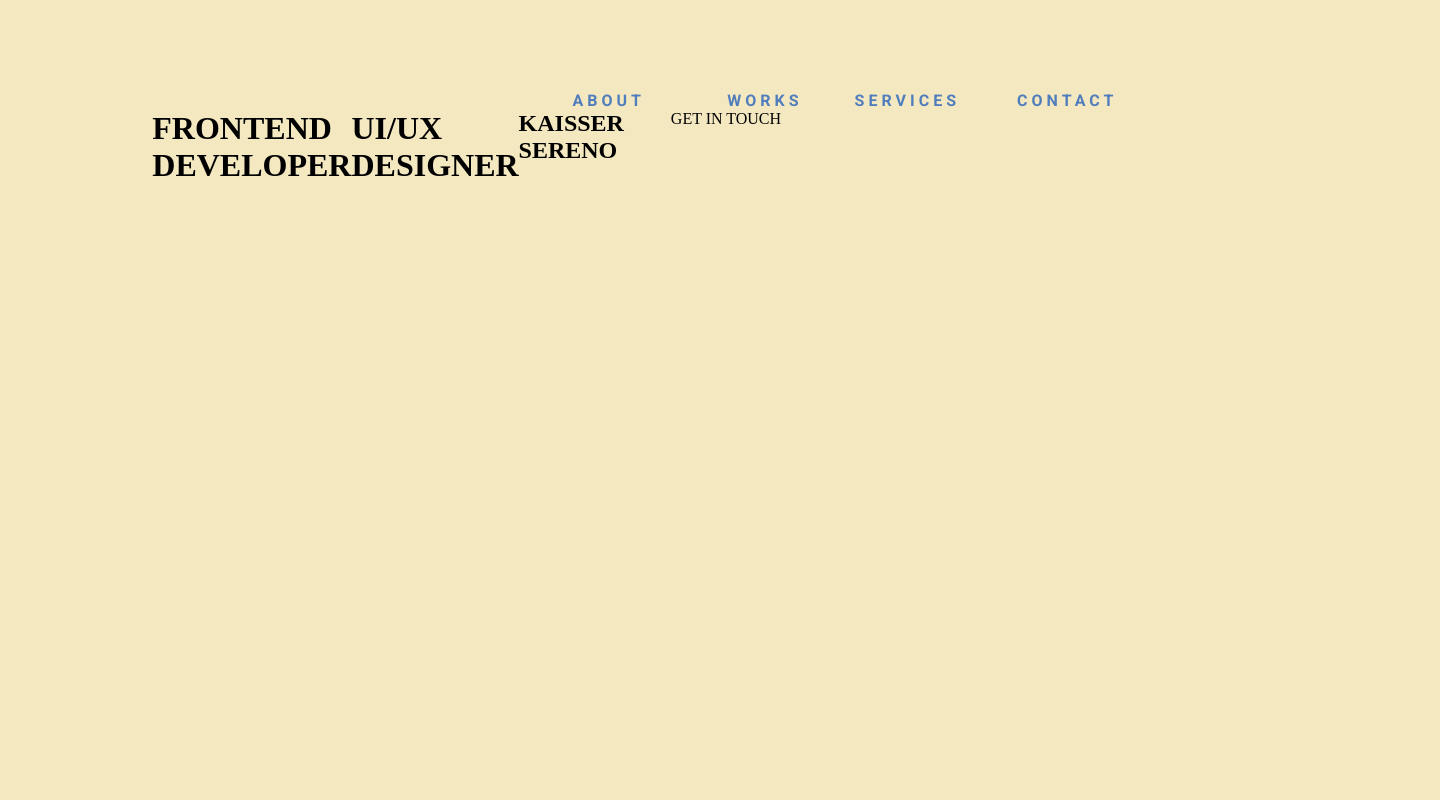
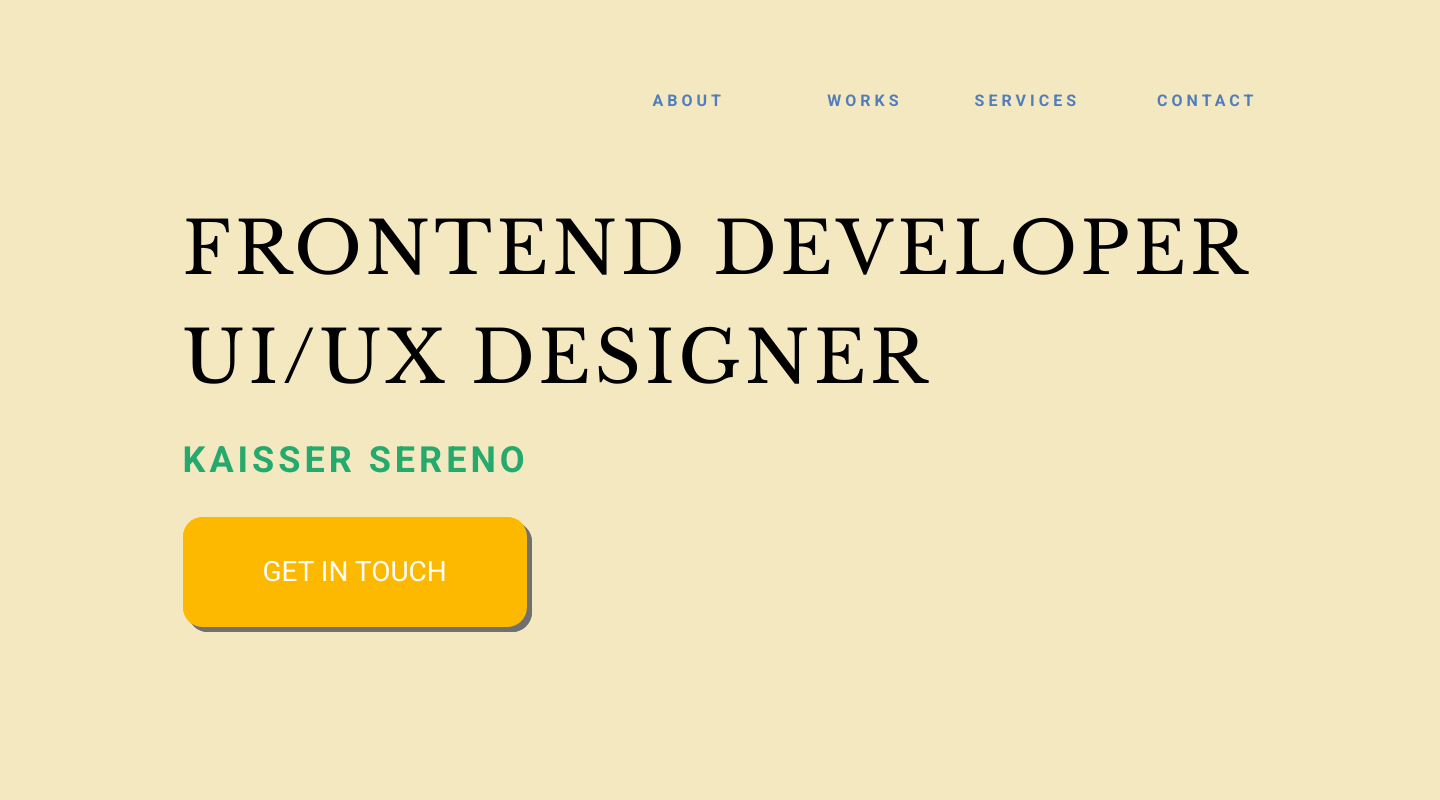
Before and after one commit to ka1sser/personal-portfolio-website, a plain HTML site: page 02-js-interactive/index.html in a window 1280 px wide. Shown: the top 800 px of the page, 1440 px wide, since content can reach past the window. Drawn offline with nearby package versions, Linux system fonts and the light colour scheme.

Commit message:
Hero page done-- without transitions

```diff
--- a/02-js-interactive/index.html
+++ b/02-js-interactive/index.html
@@ -30,8 +30,8 @@
         <main>
             <div id="hero">
                 <span id="black-line"></span>
-                <h1>FRONTEND DEVELOPER</h1>
-                <h1>UI/UX DESIGNER</h1>
+                <h1 id="title-1">FRONTEND DEVELOPER</h1>
+                <h1 id="title-2">UI/UX DESIGNER</h1>
                 <h2>KAISSER SERENO</h2>
                 <span>GET IN TOUCH</span>
             </div>
--- a/02-js-interactive/styles/index.css
+++ b/02-js-interactive/styles/index.css
@@ -16,14 +16,16 @@
 
 body {
     background-color: var(--beige-primary);
+    width: 1440px;
+    margin: auto;
 }
 
 nav {
     display: grid;
-    width: 100vw;
+    width: 1440px;
     height: 6.875rem;
     grid-template-columns: repeat(8, 1fr);
-    column-gap: 20px;
+    column-gap: 1.25rem;
 }
 
 ul#nav-ul{
@@ -55,4 +57,60 @@ ul#nav-ul{
     height: 100vh;
     display: grid;
     grid-template: repeat(8, 1fr) / repeat(8, 1fr);
+    gap: 1.25rem 1.25rem
 }
+
+#title-1{
+    grid-row-start: 2;
+    grid-row-end: 2;
+    grid-column-start: 2;
+    grid-column-end: 8;
+    font-size: 4.5rem;
+    font-family: 'Libre Baskerville';
+    font-weight: normal;
+    letter-spacing: 0.25rem;
+    align-self: center;
+}
+
+#title-2{
+    grid-row-start: 3;
+    grid-row-end: 3;
+    grid-column-start: 2;
+    grid-column-end: 8;
+    font-size: 4.5rem;
+    font-family: 'Libre Baskerville';
+    font-weight: normal;
+    letter-spacing: 0.25rem;
+    align-self: center;
+}
+
+#hero h2{
+    grid-row-start: 4;
+    grid-row-end: 4;
+    grid-column-start: 2;
+    grid-column-end: 8;
+    font-size: 2.25rem;
+    font-family: Roboto;
+    font-weight: bold;
+    color: var(--green-primary);
+    letter-spacing: 0.25rem;
+    align-self: center;
+}
+
+#hero span{
+    grid-row-start: 5;
+    grid-row-end: 5;
+    grid-column-start: 2;
+    grid-column-end: 4;
+    font-size: 1.75rem;
+    font-family: Roboto;
+    font-weight: normal;
+    color: var(--white-primary);
+    background-color: var(--gold-accent);
+    padding: 1rem 5rem;
+    width: 21.56rem;
+    height: 6.875rem;
+    border-radius: 20px;
+    align-content: center;
+    box-shadow: 5px 5px rgb(112, 112, 112);
+}
```
